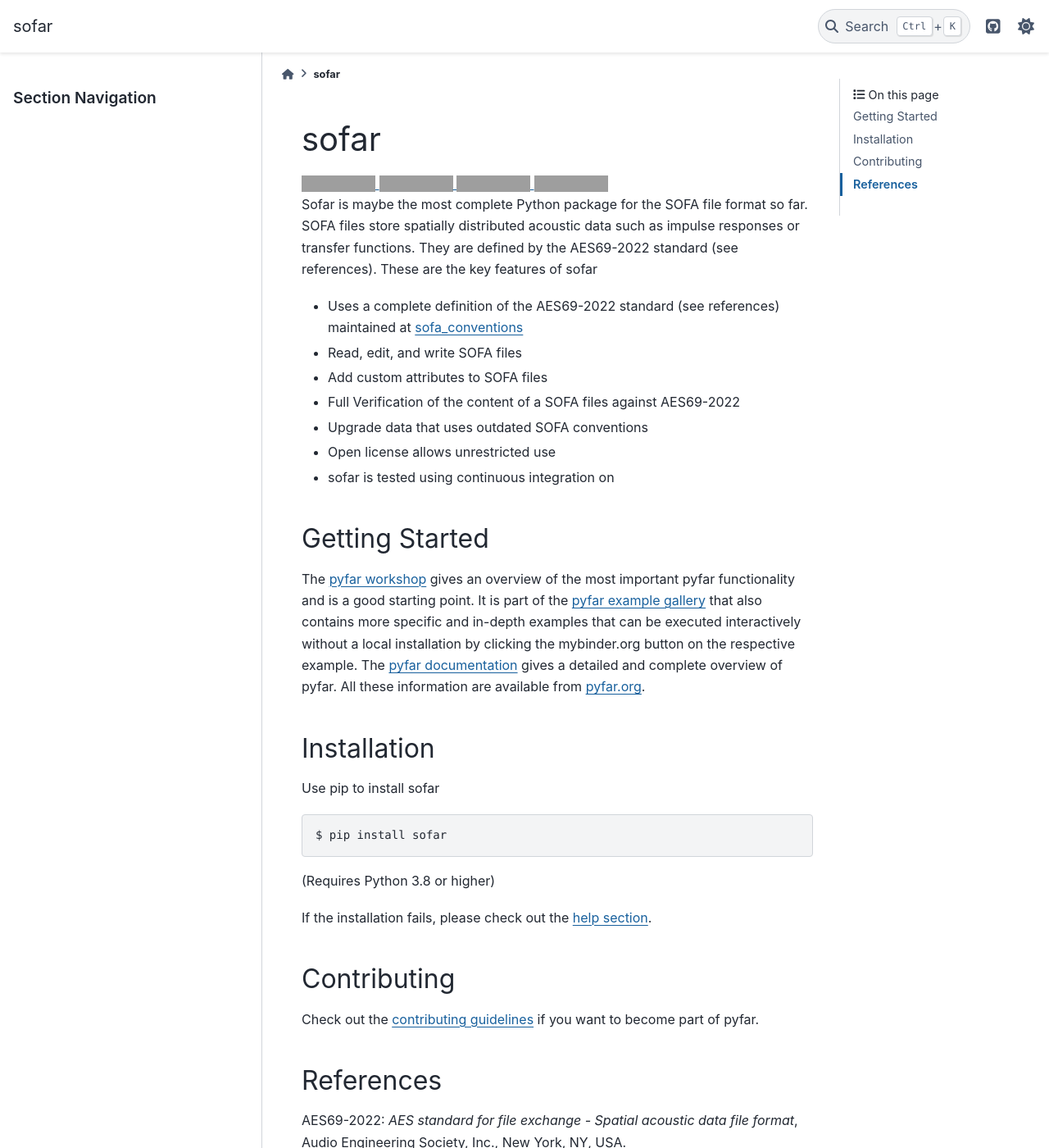
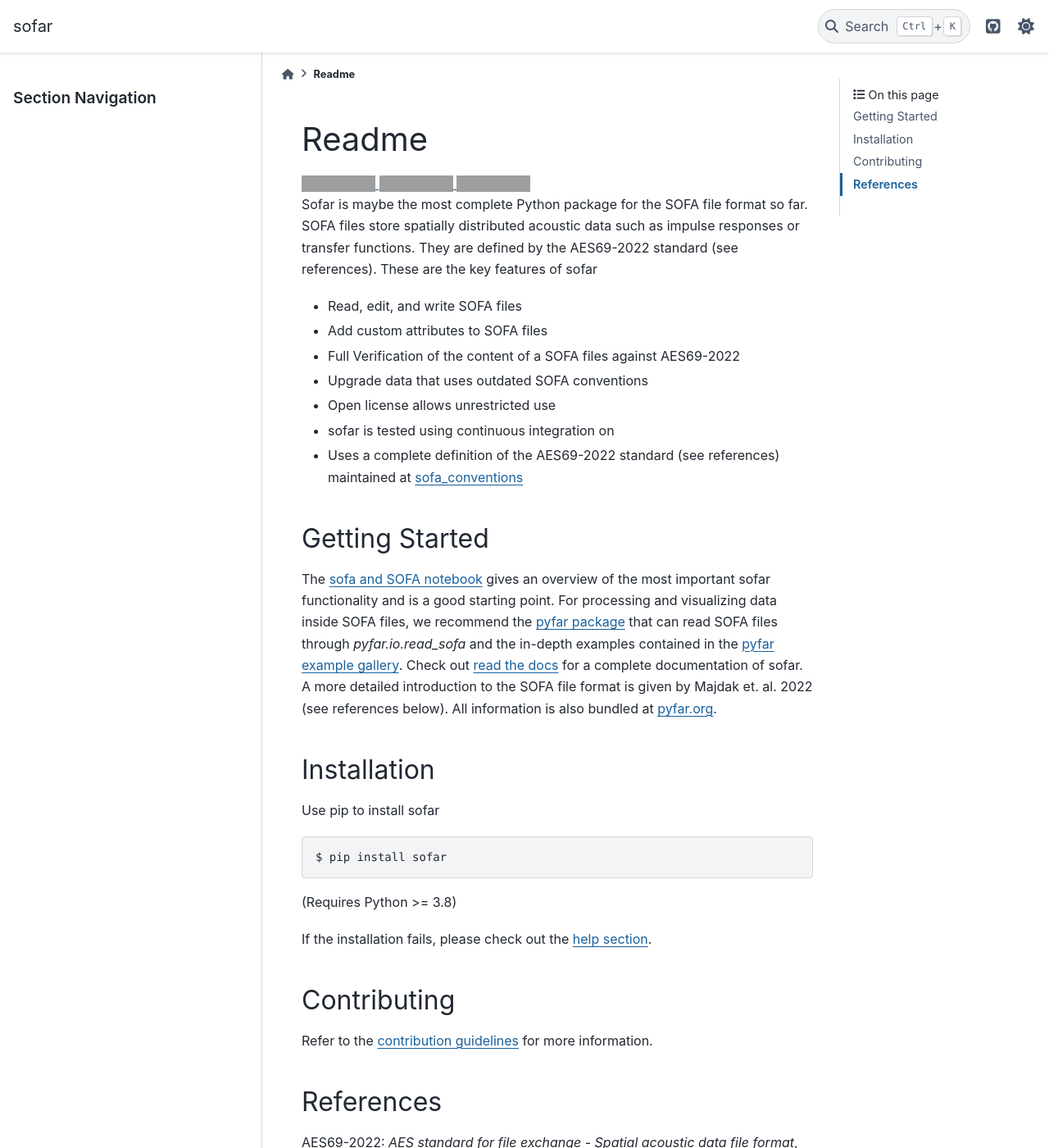
Before and after one commit to pyfar/sofar, a Sphinx documentation site: the page built from docs/readme.rst, in a window 1280 px wide and 1400 px high. Shown: the whole window at 82% size. Built offline with Sphinx 7.4.7 and the PyData theme 0.15.4, drawn with Linux system fonts in a browser that asks for light colours; formulas are drawn with MathJax 3; pages that are not in the unit, such as notebooks, are missing from menus; the version number is read from the project's files by our own code; grey boxes are pictures that could not be loaded.

Commit message:
apply changes from #89

```diff
--- a/README.rst
+++ b/README.rst
@@ -1,6 +1,6 @@
-=====
-sofar
-=====
+======
+Readme
+======
 
 .. image:: https://badge.fury.io/py/sofar.svg
     :target: https://badge.fury.io/py/sofar
@@ -9,33 +9,31 @@
     :alt: Documentation Status
 .. image:: https://circleci.com/gh/pyfar/sofar.svg?style=shield
     :target: https://circleci.com/gh/pyfar/sofar
-.. image:: https://mybinder.org/badge_logo.svg
-    :target: https://mybinder.org/v2/gh/pyfar/gallery/main?labpath=docs/gallery/interactive/sofar_introduction.ipynb
-
 
 Sofar is maybe the most complete Python package for the SOFA file format so
 far. SOFA files store spatially distributed acoustic data such as impulse
 responses or transfer functions. They are defined by the AES69-2022 standard
 (see references). These are the key features of sofar
 
-* Uses a complete definition of the AES69-2022 standard (see references) maintained at `sofa_conventions`_
 * Read, edit, and write SOFA files
 * Add custom attributes to SOFA files
 * Full Verification of the content of a SOFA files against AES69-2022
 * Upgrade data that uses outdated SOFA conventions
 * Open license allows unrestricted use
 * sofar is tested using continuous integration on
+* Uses a complete definition of the AES69-2022 standard (see references) maintained at `sofa_conventions`_
 
 Getting Started
 ===============
 
-The `pyfar workshop`_ gives an overview of the most important pyfar
-functionality and is a good starting point. It is part of the
-`pyfar example gallery`_ that also contains more specific and in-depth
-examples that can be executed interactively without a local installation by
-clicking the mybinder.org button on the respective example. The
-`pyfar documentation`_ gives a detailed and complete overview of pyfar. All
-these information are available from `pyfar.org`_.
+The `sofa and SOFA notebook`_ gives an overview of the most important sofar
+functionality and is a good starting point. For processing and visualizing data
+inside SOFA files, we recommend the `pyfar package`_ that can read SOFA files
+through `pyfar.io.read_sofa` and the in-depth examples contained in the
+`pyfar example gallery`_. Check out `read the docs`_ for a complete
+documentation of sofar. A more detailed introduction to the SOFA file format
+is given by Majdak et. al. 2022 (see references below). All information is also
+bundled at `pyfar.org`_.
 
 Installation
 ============
@@ -46,14 +44,23 @@
 
     $ pip install sofar
 
-(Requires Python 3.8 or higher)
+(Requires Python >= 3.8)
 
 If the installation fails, please check out the `help section`_.
 
 Contributing
 ============
 
-Check out the `contributing guidelines`_ if you want to become part of pyfar.
+Refer to the `contribution guidelines`_ for more information.
+
+.. _sofa_conventions : https://github.com/pyfar/sofa_conventions
+.. _sofa and SOFA notebook:  https://pyfar-gallery.readthedocs.io/en/latest/gallery/interactive/sofar_introduction.html
+.. _pyfar package: https://pyfar.readthedocs.io
+.. _pyfar example gallery: https://pyfar-gallery.readthedocs.io/en/latest/examples_gallery.html
+.. _pyfar.org: https://pyfar.org
+.. _read the docs: https://sofar.readthedocs.io
+.. _help section: https://pyfar-gallery.readthedocs.io/en/latest/help
+.. _contribution guidelines: https://sofar.readthedocs.io/en/stable/contributing.html
 
 References
 ==========
@@ -66,11 +73,3 @@
 Noisternig, "Spatially Oriented Format for Acoustics 2.1: Introduction and
 Recent Advances", *J. Audio Eng. Soc.*, vol. 70, no. 7/8, pp. 565-584,
 Jul. 2022. DOI: https://doi.org/10.17743/jaes.2022.0026
-
-.. _sofa_conventions : https://github.com/pyfar/sofa_conventions
-.. _pyfar workshop: https://mybinder.org/v2/gh/pyfar/gallery/main?labpath=docs/gallery/interactive/pyfar_introduction.ipynb
-.. _pyfar example gallery: https://pyfar-gallery.readthedocs.io/en/latest/examples_gallery.html
-.. _pyfar documentation: https://pyfar.readthedocs.io
-.. _pyfar.org: https://pyfar.org
-.. _help section: https://pyfar-gallery.readthedocs.io/en/latest/help
-.. _contributing guidelines: https://pyfar.readthedocs.io/en/stable/contributing.html
--- a/docs/sofar.rst
+++ b/docs/sofar.rst
@@ -6,8 +6,6 @@
    :maxdepth: 1
 
    readme
-   examples
-   working_with_sofa_files
 
 
 .. toctree::
```
Also changed, not shown: CONTRIBUTING.rst (+13 -1 lines), docs/examples.rst (deleted, +0 -243 lines), docs/working_with_sofa_files.rst (deleted, +0 -139 lines).
